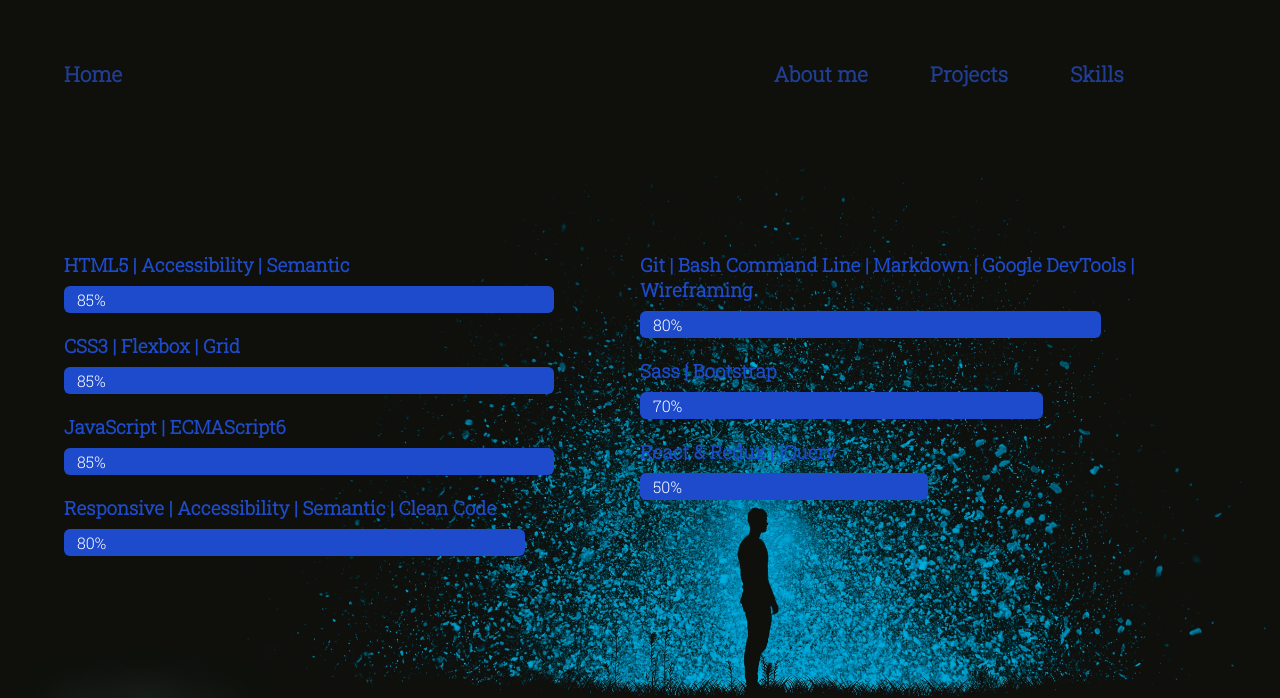
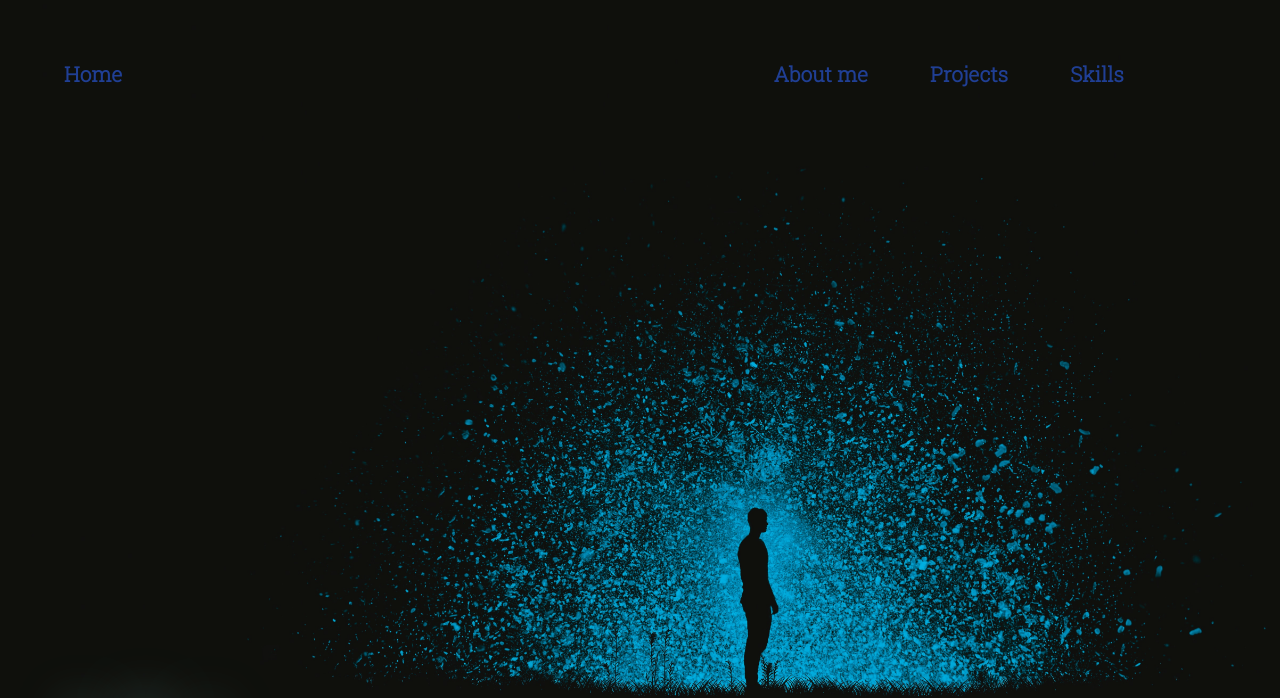
Before and after one commit to nycolop/personal-portfolio-website, a plain HTML site: page index.html in a window 1280 px wide. Shown: the top 698 px of the page. Drawn offline with nearby package versions, Linux system fonts and the light colour scheme.

Commit message:
Break, 50% done

```diff
--- a/index.html
+++ b/index.html
@@ -43,7 +43,18 @@
                 </ul>
             </section>
             <section id="projects">
-
+                <!-- <a href="https://necogamy.github.io/salomon-grid-flexbox-website/">Lorem ipsum dolor sit amet consectetur adipisicing elit.</a>
+                <a href="https://necogamy.github.io/bootstrap-static-website/"><img src="" alt=""></a>
+                <a href="https://necogamy.github.io/message_generator_program/"><img src="" alt=""></a>
+                <a href="https://necogamy.github.io/image_viewer/"><img src="" alt=""></a>
+                <a href="https://necogamy.github.io/Personal-Portfolio-Webpage/"><img src="" alt=""></a>
+                <a href="https://necogamy.github.io/DaksaVideoWebpage/"><img src="" alt=""></a> -->
+                <article></article>
+                <article></article>
+                <article></article>
+                <article></article>
+                <article></article>
+                <article></article>
             </section>
             <section id="skills">
                 <section>
--- a/resources/styles/style.css
+++ b/resources/styles/style.css
@@ -1,5 +1,10 @@
 @import url('https://fonts.googleapis.com/css2?family=Roboto+Mono:wght@300&display=swap');
 @import url('https://fonts.googleapis.com/css2?family=Roboto+Slab:wght@300&display=swap');
+/* @font-face {
+    font-family: face;
+    src: url();
+} */
+/* https://google-webfonts-helper.herokuapp.com/fonts/roboto-mono?subsets=latin */
 
 /* Reset */
 html * {
@@ -70,11 +75,6 @@ nav section {
 }
 
 /* Content Section */
-#about-me,
-#home,
-#skills {
-    display: none;
-}
 
 #content section {
     color: rgb(32, 63, 148);
@@ -94,6 +94,8 @@ nav section {
     padding: 3px 0 3px 13px;
     border-radius: 6px;
     margin-top: 9px;
+    transition: all 0.5s ease-in-out;
+    width: 0;
 }
 
 #skills {
@@ -106,28 +108,15 @@ nav section {
     color: rgb(29, 75, 204);
 }
 
-#skills section {
-    width: 100%;
+#skills section article:nth-child(1) div:hover {
+    width: 85%;
 }
 
-
-#skills section article:nth-child(1) div,
-#skills section article:nth-child(2) div,
-#skills section article:nth-child(3) div {
-    width: 85%;
-}
-#skills section article:nth-child(4) div {
-    width: 80%;
-}
-
-#skills section:nth-child(2) article:nth-child(1) div {
-    width: 80%;
-}
-#skills section:nth-child(2) article:nth-child(2) div {
-    width: 70%;
-}
-#skills section:nth-child(2) article:nth-child(3) div {
-    width: 50%;
+/* Projects Styles */
+#projects article {
+    background-image: url('../assets/messagerandom.png');
+    width: 100%;
+    height: 100%;
 }
 
 /* Aside Styles */
@@ -163,3 +152,11 @@ aside {
     padding-right: 1.5rem;
     filter: drop-shadow(1px 1px 25px red) invert(60%);
 }
+
+
+/* Other */
+#about-me,
+#home,
+#skills {
+    display: none;
+}
```
Also changed, not shown: resources/assets/bootstrapproject.png (added), resources/assets/messagerandom.png (added), resources/assets/personal.png (added), 3 other files.
